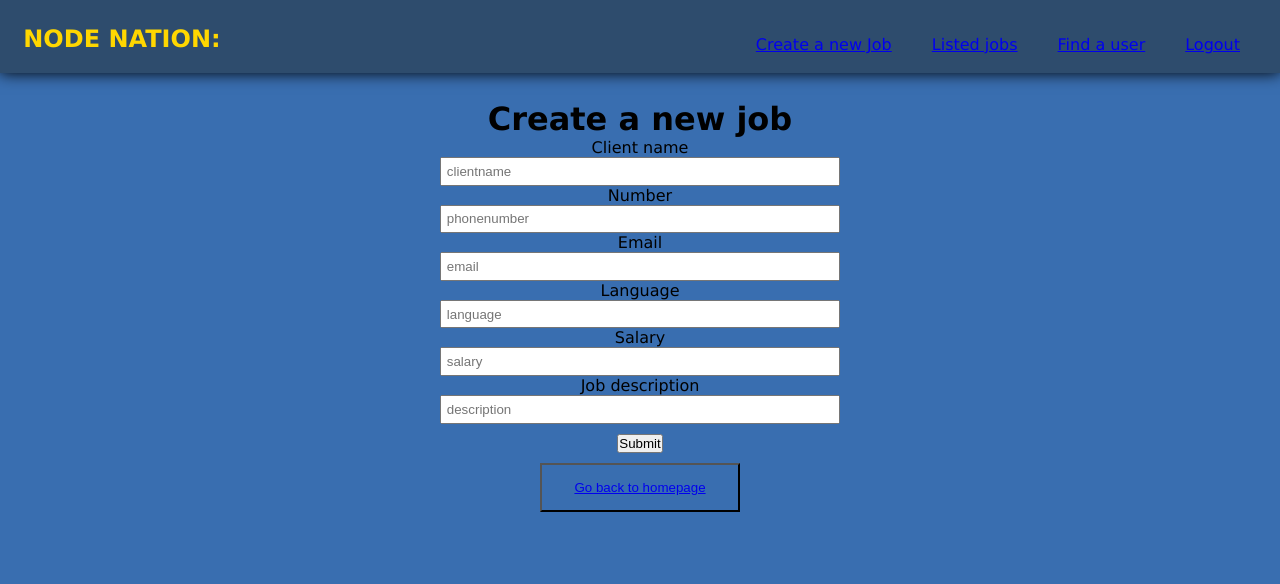
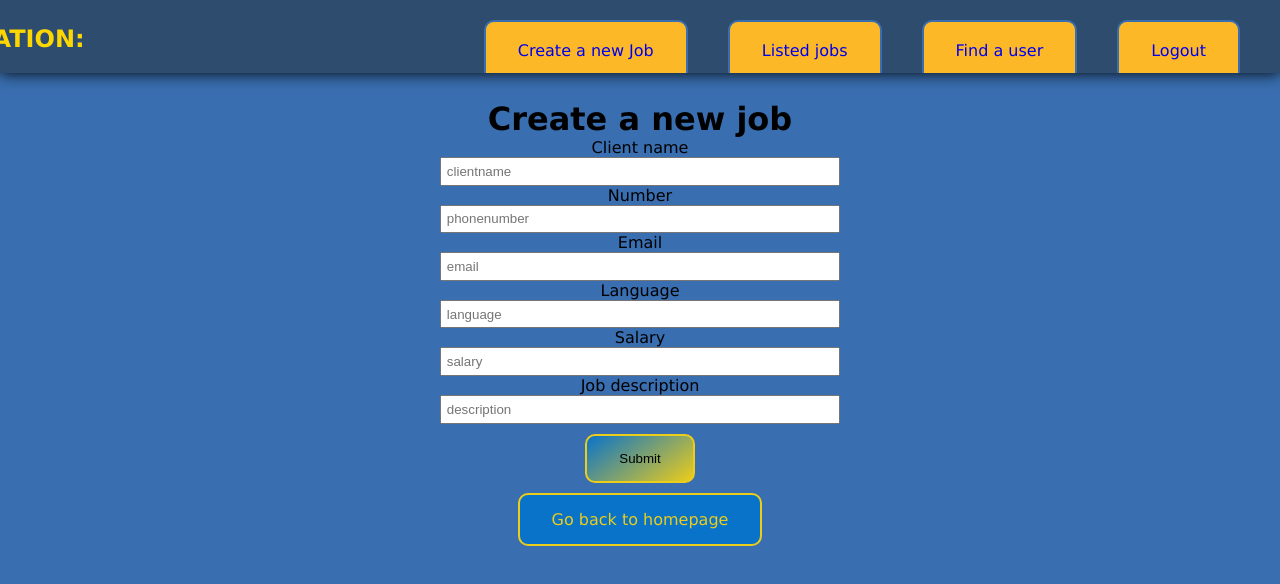
Before and after one commit to GWeightman/CNdesk3_frontend, a React (Create React App) app: page /create in a window 1280 px wide. Shown: the top 584 px of the page. Built offline with nearby package versions, Linux system fonts and the light colour scheme; the HTML template or start-up script is replaced by a standard one.

Commit message:
Nav bar works properly now. More CSS

```diff
--- a/src/components/Admin.js
+++ b/src/components/Admin.js
@@ -28,13 +28,11 @@ const Admin = ({jobs, setJobs, fname, sname}) => {
         <div className="wrapper">
             <div>
                 <nav className="navbar">
-
-                    <h1 className="logo">NODE NATION: {fname} {sname} </h1>
-                    <li><Link to="/">Logout</Link></li>
-                    <li><Link to="/find">Find a user</Link></li>
-                    <li><Link to="/admin">Listed jobs</Link></li>
-                    <li><Link to="/create">Create a new Job</Link></li>
-
+                  <h1 className="logo">NODE NATION: {fname} {sname} </h1>
+                  <li><a className="navButton" href="/">Logout</a></li>
+                  <li><a className="navButton" href="/find">Find a user</a></li>
+                  <li><a className="navButton" href="/admin">Listed jobs</a></li>
+                  <li><a className="navButton" href="/create">Create a new Job</a></li>
                 </nav>
             </div>
             <div>
--- a/src/components/createNewJob.js
+++ b/src/components/createNewJob.js
@@ -2,6 +2,7 @@ import React from 'react';
 import { Link, Navigate } from 'react-router-dom';
 import { createNewJobFetch } from "../utilities/fetches";
 import "../styles/createNewJob.css"
+import "../styles/findUser.css"
 
 const Create = ({clientname, setClientName, description, setDescription, salary, setSalary, phonenumber, setPhoneNumber, clientemail, setclientEmail, language, setLanguage, fname, sname}) =>{
 
@@ -15,23 +16,20 @@ const Create = ({clientname, setClientName, description, setDescription, salary,
     window.location.href = "/admin"
   }
 
-
   return(
       <div>
         <div>
           <nav className="navbar">
-
               <h1 className="logo">NODE NATION: {fname} {sname} </h1>
-                    <li><Link to="/">Logout</Link></li>
-                    <li><Link to="/find">Find a user</Link></li>
-                    <li><Link to="/admin">Listed jobs</Link></li>
-                    <li><Link to="/create">Create a new Job</Link></li>
-
+              <li><a className="navButton" href="/">Logout</a></li>
+              <li><a className="navButton" href="/find">Find a user</a></li>
+              <li><a className="navButton" href="/admin">Listed jobs</a></li>
+              <li><a className="navButton" href="/create">Create a new Job</a></li>
           </nav>
         </div>
         <div className="createForm">
           <h1 className="header">Create a new job</h1>
-                <form onSubmit={createJobHandler}>
+          <form>
             <p>Client name</p>
             <input onChange = {(e) => setClientName(e.target.value)} placeholder = 'clientname' />
             <p>Number</p>
@@ -49,12 +47,11 @@ const Create = ({clientname, setClientName, description, setDescription, salary,
             </div>
           </form>
           <div>
-                  <button className="back"><Link to="/admin">Go back to homepage</Link></button>
+            <a className='back' onClick={returnHandler}>Go back to homepage</a>
           </div>
         </div>
     </div>
   )
 }
 
-
 export default Create;
--- a/src/components/findUser.js
+++ b/src/components/findUser.js
@@ -2,6 +2,7 @@ import { useEffect } from "react";
 import { Link } from "react-router-dom";
 import { adminFetch, developerFetch } from "../utilities/fetches";
 import "../styles/findUser.css"
+import "../styles/createNewJob.css"
 
 const FindUser = ({dev, setDev, admin, setAdmin, fname, sname}) => {
 
@@ -30,10 +31,10 @@ const FindUser = ({dev, setDev, admin, setAdmin, fname, sname}) => {
                 <nav className="navbar">
                 <ul>
                     <h1 className="logo">NODE NATION: {fname} {sname} </h1>
-                    <a><Link to="/">Logout</Link></a>
-                    <a><Link to="/find">Find a user</Link></a>
-                    <a><Link to="/admin">Listed jobs</Link></a>
-                    <a><Link to="/create">Create a new Job</Link></a>
+                    <li><a className="navButton" href="/">Logout</a></li>
+                    <li><a className="navButton" href="/find">Find a user</a></li>
+                    <li><a className="navButton" href="/admin">Listed jobs</a></li>
+                    <li><a className="navButton" href="/create">Create a new Job</a></li>
                 </ul>
                 </nav>
             </div>
@@ -62,7 +63,7 @@ const FindUser = ({dev, setDev, admin, setAdmin, fname, sname}) => {
                     </div>
                 )})}
                 <div>
-                    <button className="back" onClick={returnHandler}>Go back to homepage</button>
+                    <a className="back" onClick={returnHandler}>Go back to homepage</a>
                 </div>
             </div>
 
@@ -70,11 +71,5 @@ const FindUser = ({dev, setDev, admin, setAdmin, fname, sname}) => {
     )
 
 }
-{/* {username.map((users,index) =>{
-            return(
-              <div key={index}>
-            <p>{users.username}</p>
-            <br/>
-            </div>
-        )})} */}
+
 export default FindUser;
--- a/src/styles/createNewJob.css
+++ b/src/styles/createNewJob.css
@@ -5,18 +5,39 @@
     grid-template-columns: auto;
 
 }
+
 .submit{
     margin-top: 10px;
+    background-image: linear-gradient(144deg,rgb(9, 115, 202), rgb(236, 205, 26));
+    border: 2px solid rgb(236, 205, 26);
+    border-radius: 10px;
+    padding: 15px 32px;
+    text-align: center;
+    text-decoration: none;
+    box-shadow: black;
+    display: inline-block;
 }
+
+.submit:hover{
+    background-image: linear-gradient(144deg,rgb(236, 205, 26), rgb(9, 115, 202));
+    border: 2px solid rgb(9, 115, 202);
+}
+
 .back{
-margin-top: 10px;
-background-color: #396eb0;
-  padding: 15px 32px;
+    margin-top: 10px;
+    background-color: rgb(9, 115, 202);
+    color: rgb(236, 205, 26);
+    border: 2px solid rgb(236, 205, 26);
+    border-radius: 10px;
+    padding: 15px 32px;
+    text-align: center;
+    text-decoration: none;
+    box-shadow: black;
+    display: inline-block;
+}
 
-
-
+.back:hover{
+    background-color: rgb(236, 205, 26);
+    color:rgb(9, 115, 202);
+    border: 2px solid rgb(9, 115, 202);;
 }
-.back:hover{
-    color: #396eb0;
-    background-color: rgb(236, 205, 26);
-}
--- a/src/styles/findUser.css
+++ b/src/styles/findUser.css
@@ -9,3 +9,14 @@
     display: grid;
     grid-template-columns: auto;
 }
+
+.navButton{
+    background-color: rgb(253, 184, 39);
+    border: 2px solid rgb(57, 110, 176);
+    border-radius: 10px;
+    padding: 4px 32px;
+    text-align: center;
+    text-decoration: none;
+    box-shadow: black;
+    display: inline-block;
+}
```
Lines whose indentation alone changed are shown as unchanged.
